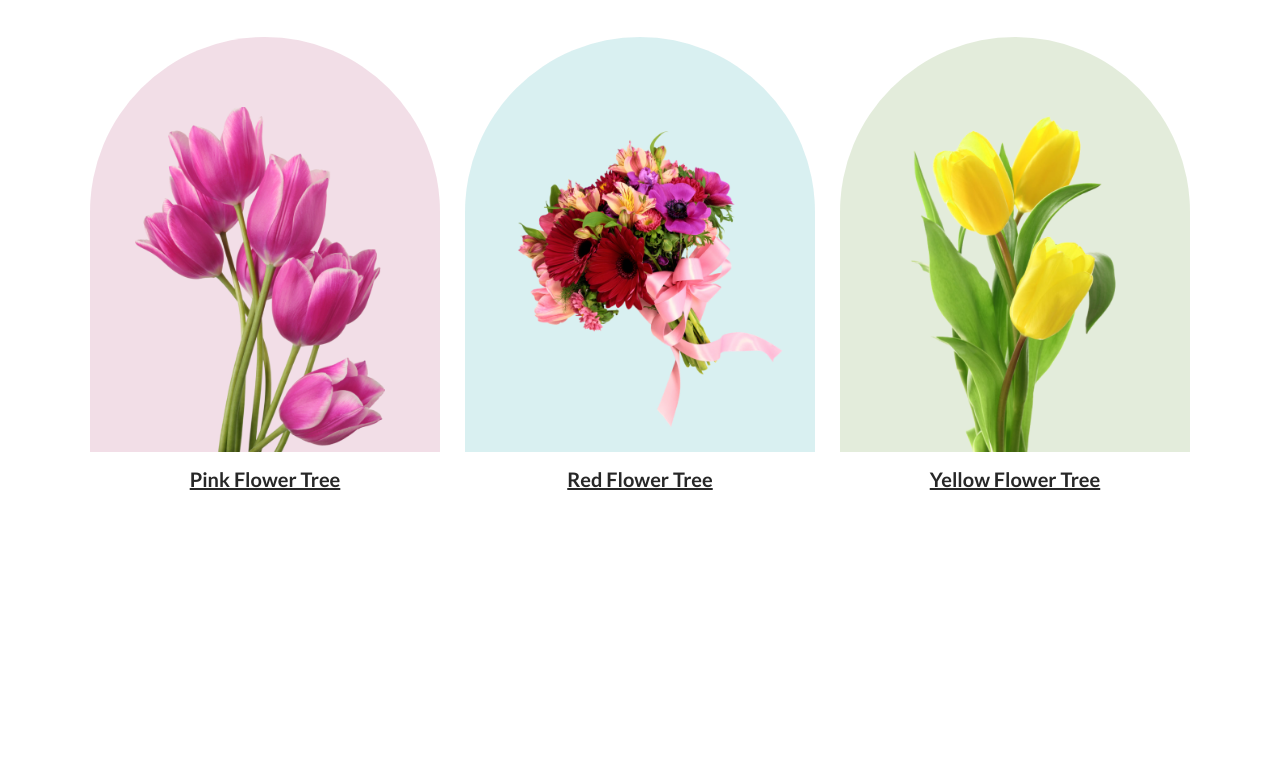
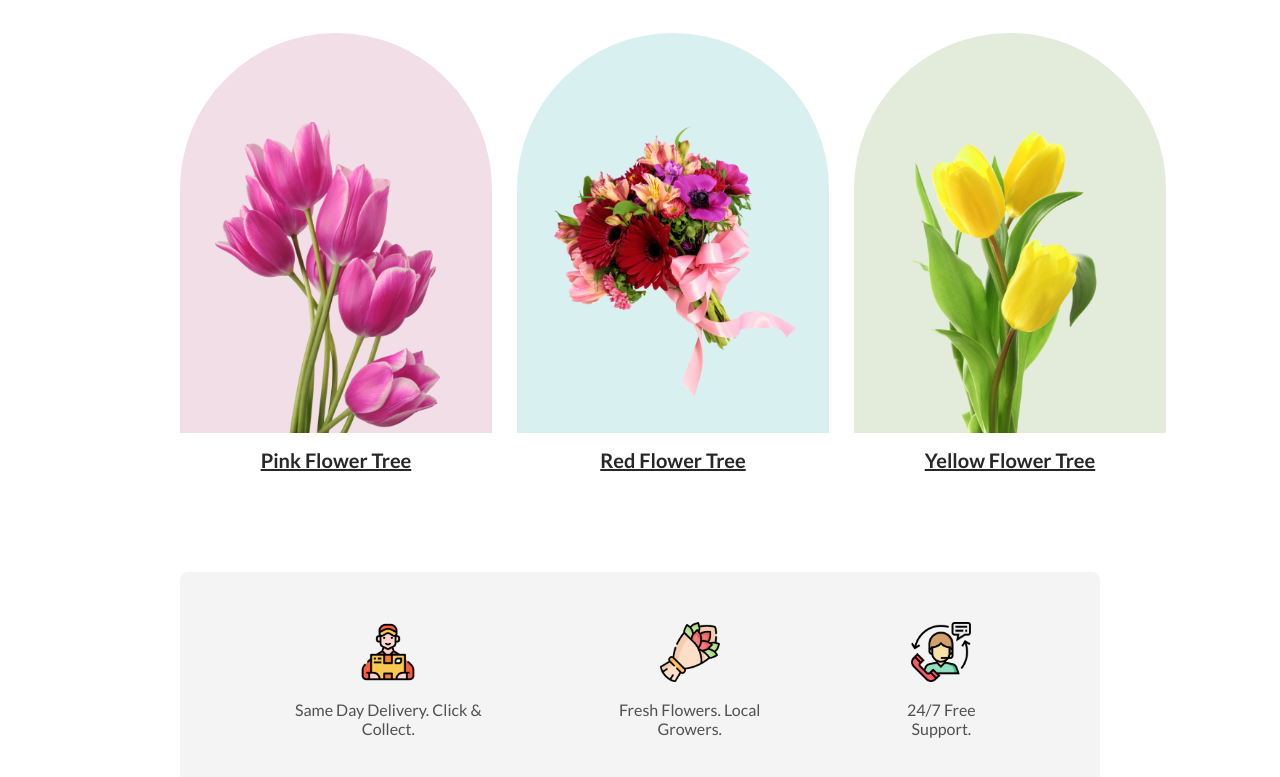
Before and after one commit to shihab01118/Assignment-1-Flower-Shop, a plain HTML site: page index.html in a window 1280 px wide. Shown: the part 817-1594 px from the top of the page. Before the commit the page ends 1427 px from the top, so only its background shows below. Drawn offline with Linux system fonts and the light colour scheme.

Commit message:
service added

```diff
--- a/index.html
+++ b/index.html
@@ -56,11 +56,17 @@
         <section>
             <div class="service-container">
                 <div class="service">
-                    <img src="" alt="" class="service-icon">
-                    <div class="service-icon-title"></div>
+                    <img src="assets/Group 57.png" alt="" class="service-icon">
+                    <p class="service-icon-title">Same Day Delivery. Click & Collect.</p>
                 </div>
-                <div class="service"></div>
-                <div class="service"></div>
+                <div class="service">
+                    <img src="assets/Group 58.png" alt="" class="service-icon">
+                    <p class="service-icon-title">Fresh Flowers. Local Growers. </p>
+                </div>
+                <div class="service">
+                    <img src="assets/Group 59.png" alt="" class="service-icon">
+                    <p class="service-icon-title">24/7 Free Support.</p>
+                </div>
             </div>
         </section>
     </main>
--- a/styles/style.css
+++ b/styles/style.css
@@ -37,12 +37,12 @@
     gap: 100px;
     padding: 50px 200px 0;
     background-color: rgba(229, 84, 115, 0.10);
-    ;
+    height: 578px;
 }
 
 .banner-text-title {
     color: #272727;
-    font-size: 52px;
+    font-size: 50px;
     font-weight: 900;
 }
 
@@ -66,10 +66,9 @@
 
 .featured-flowers {
     display: flex;
-    justify-content: center;
     gap: 25px;
-    width: 80%;
-    margin: auto;
+    margin: 0 180px;
+    align-items: center;
 }
 
 .flower-title {
@@ -82,24 +81,24 @@
 }
 
 .flower-left-right {
-    width: 250px;
+    width: 225px;
     position: absolute;
     bottom: 0;
-    left: 45px;
+    left: 35px;
 }
 
 .flower-middle {
-    width: 300px;
+    width: 275px;
     position: absolute;
     top: 90px;
-    left: 40px;
+    left: 25px;
 }
 
 .flower-1,
 .flower-2,
 .flower-3 {
-    width: 350px;
-    height: 415px;
+    width: 312px;
+    height: 400px;
     border-radius: 300px 300px 0px 0px;
     position: relative;
 }
@@ -118,6 +117,26 @@
 
 /* service section */
 .service-container {
-    width: 80%;
-    margin: auto;
+    margin: 0 180px 100px;
+    border-radius: 8px;
+    background-color: rgba(39, 39, 39, 0.05);
+    display: flex;
+    padding: 50px 100px;
+    gap: 100px;
 }
+
+.service {
+    text-align: center;
+}
+
+.service-icon {
+    width: 60px;
+    height: 60px;
+}
+
+.service-icon-title {
+    color: rgba(39, 39, 39, 0.80);
+    font-size: 16px;
+    font-weight: 400;
+    margin-top: 15px;
+}
```
